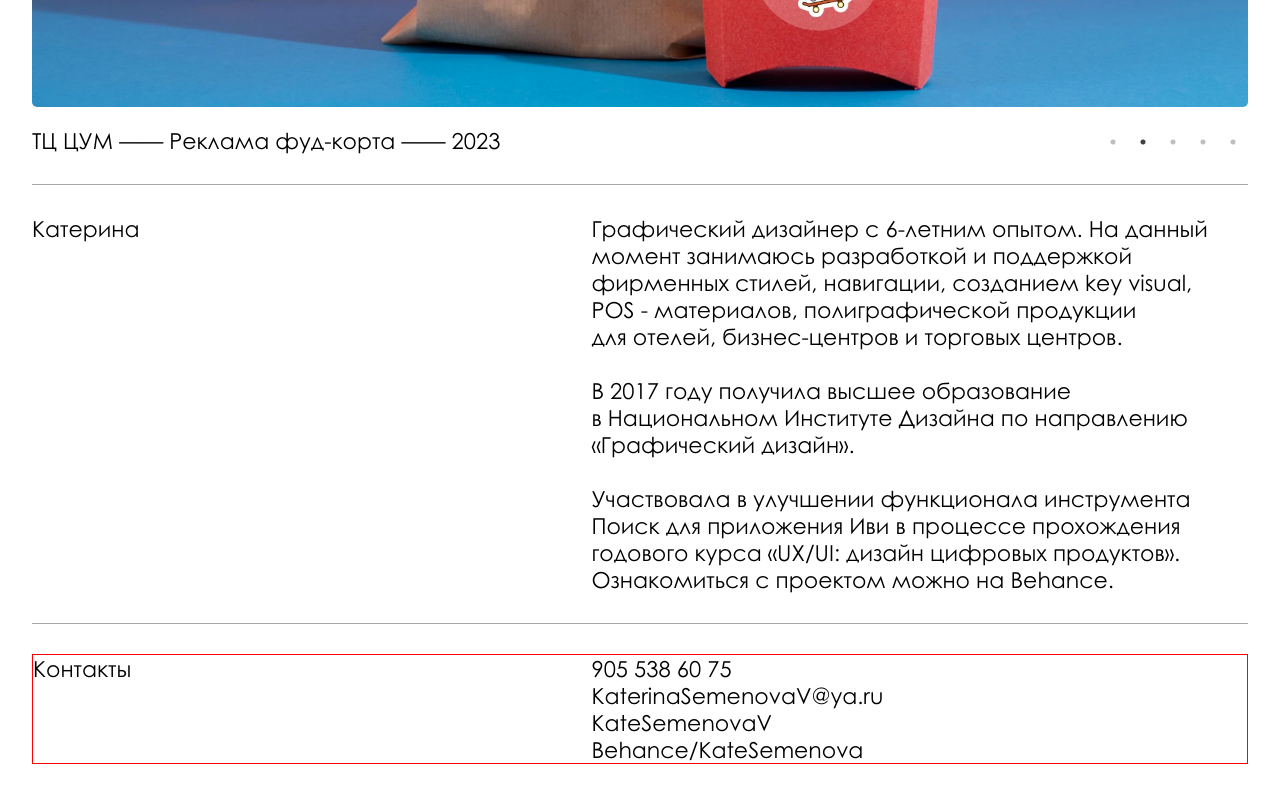
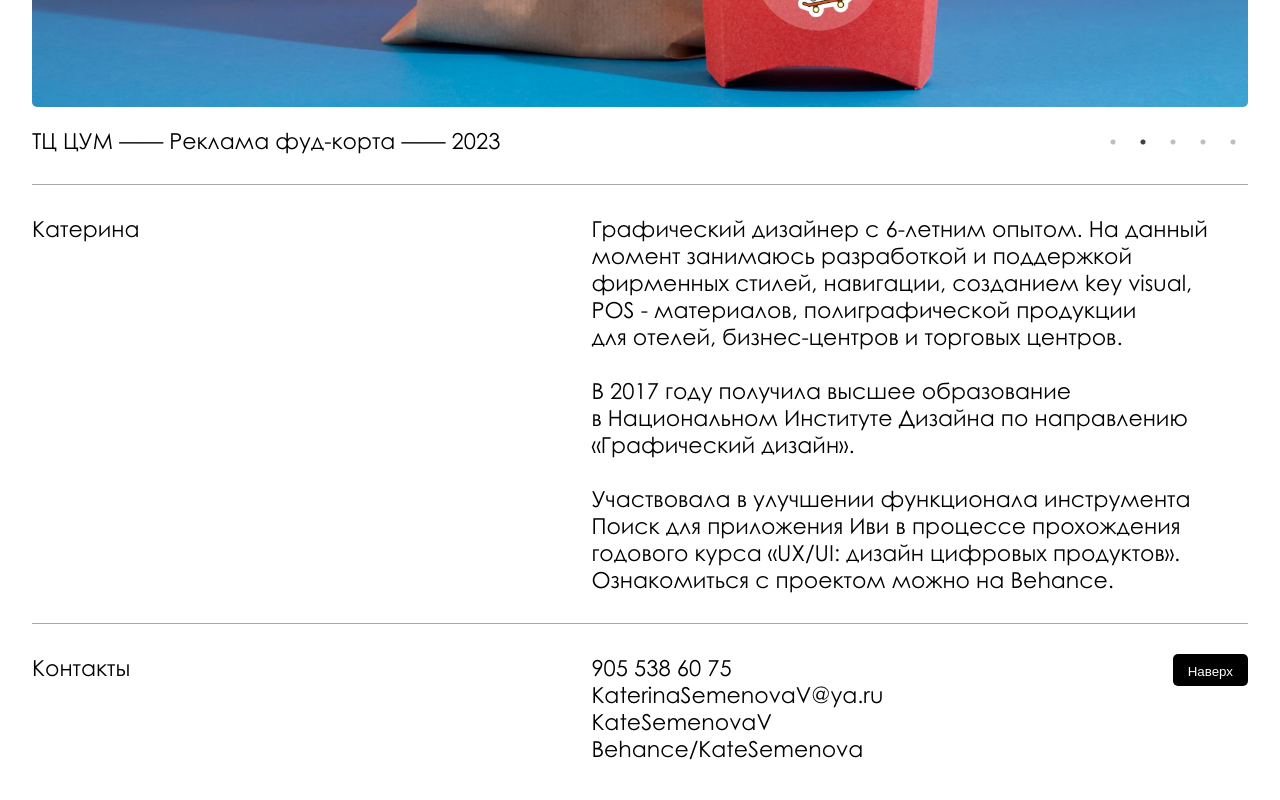
Before and after one commit to i0ji/p_semenova_next, a Next.js app: page / in a window 1280 px wide. Shown: the part 5873-6673 px from the top of the page. Built offline with nearby package versions, Linux system fonts and the light colour scheme.

Commit message:
feature: add scroll button when rich contacts div

```diff
--- a/src/components/Footer/Footer.module.scss
+++ b/src/components/Footer/Footer.module.scss
@@ -29,37 +29,50 @@
   }
 
   &__contacts {
-    border: 1px solid red;
-
     @include flex(space-between, row);
     position: relative;
 
-    margin: 30px 0 80px 0;
+    margin: 30px 0 30px 0;
 
     div {
       @include flex('', column);
       width: 54%;
     }
 
+    .scroll_button {
+      position: absolute;
+      display: inline-block;
 
-    .scroll_button {
-      position: fixed;
-      bottom: 20px;
-      right: 20px;
-      padding: 10px 20px;
+      top: 0;
+      right: 0;
+      z-index: 1000;
+
+      height: 30%;
+
+      padding: 10px 15px;
+
       background-color: black;
       color: white;
       border: none;
       border-radius: 5px;
+
       cursor: pointer;
-      display: block;
-      z-index: 1000;
+      transition: all 0.5s ease;
     }
 
     .scroll_button:hover {
       background-color: gray;
     }
 
+    .scroll_button.visible {
+      opacity: 1;
+      visibility: visible;
+    }
+
+    .scroll_button.show {
+      opacity: 1;
+      transform: translateY(0);
+    }
   }
 }
 
--- a/src/components/Footer/Footer.tsx
+++ b/src/components/Footer/Footer.tsx
@@ -1,16 +1,16 @@
 'use client';
 
-import React, { useState, useEffect } from 'react';
+import React, { useState, useEffect, useRef } from 'react';
 import styles from './Footer.module.scss';
 
 export default function Footer() {
   const [showButton, setShowButton] = useState(false);
+  const aboutRef = useRef(null);
 
   useEffect(() => {
     const handleScroll = () => {
       const isBottom =
         window.innerHeight + window.scrollY >= document.body.offsetHeight;
-        console.log(window.innerHeight + window.scrollY)
       setShowButton(isBottom);
     };
 
@@ -32,7 +32,7 @@ export default function Footer() {
     <footer className={styles.footer}>
       <hr />
 
-      <div id="about" className={styles.footer__about}>
+      <div className={styles.footer__about} ref={aboutRef}>
         <h4>Катерина</h4>
         <article>
           Графический дизайнер с&nbsp;6-летним опытом. На&nbsp;данный момент
@@ -77,7 +77,12 @@ export default function Footer() {
           </p>
         </div>
         {showButton && (
-          <button onClick={scrollToTop} className={styles.scroll_button}>
+          <button
+            onClick={scrollToTop}
+            className={`${styles.scroll_button} ${
+              showButton ? styles.show : ''
+            }`}
+          >
             Наверх
           </button>
         )}
--- a/src/components/Header/Header.tsx
+++ b/src/components/Header/Header.tsx
@@ -12,9 +12,16 @@ export default function Header() {
     }
   };
 
+  const scrollToBottom = () => {
+    window.scrollTo({
+      top: document.body.scrollHeight + 600,
+      behavior: 'smooth'
+    });
+  };
+
   return (
     <header className={styles.header}>
-      <a href="#" onClick={() => handleScrollToId('about')}>
+      <a href="#" onClick={() => scrollToBottom()}>
         Катерина Семёнова
       </a>
     </header>
```
